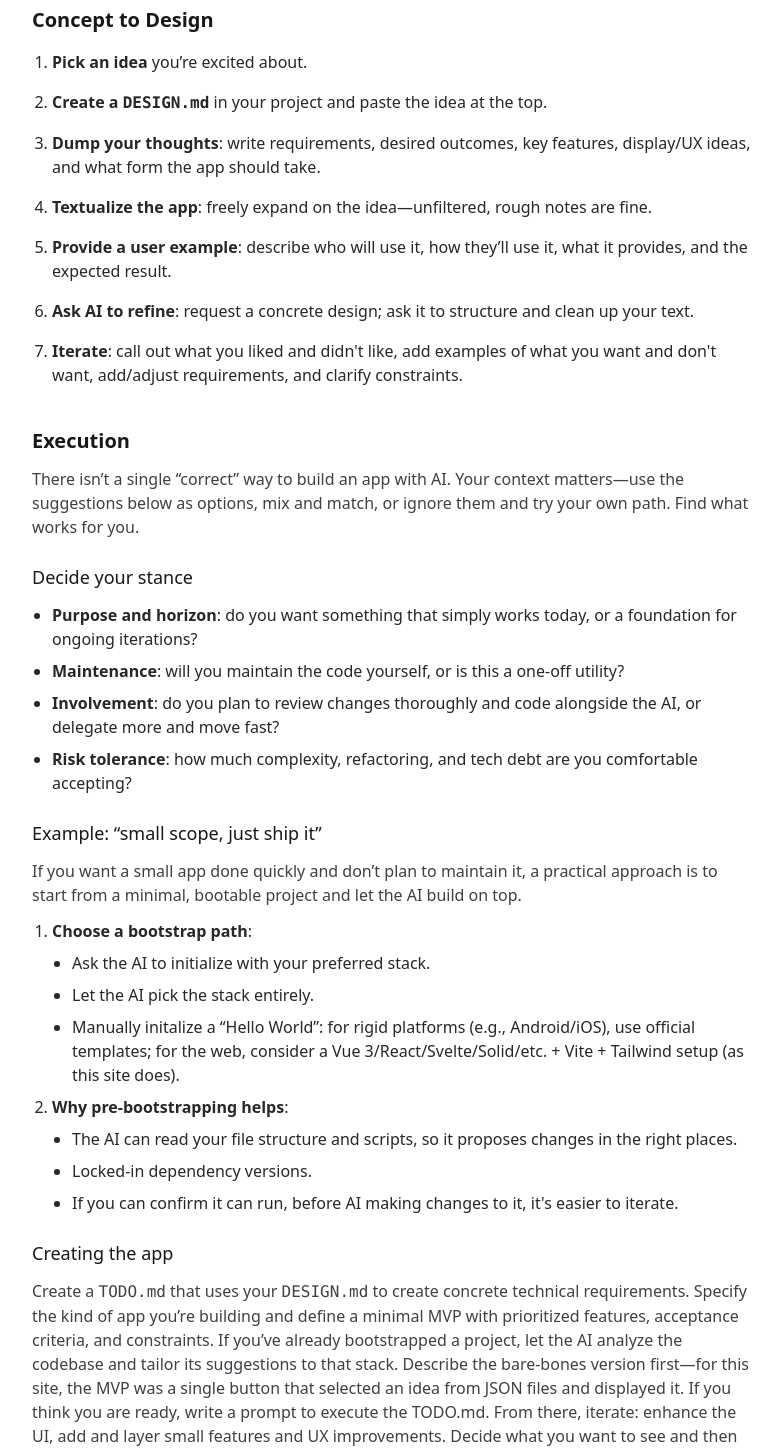
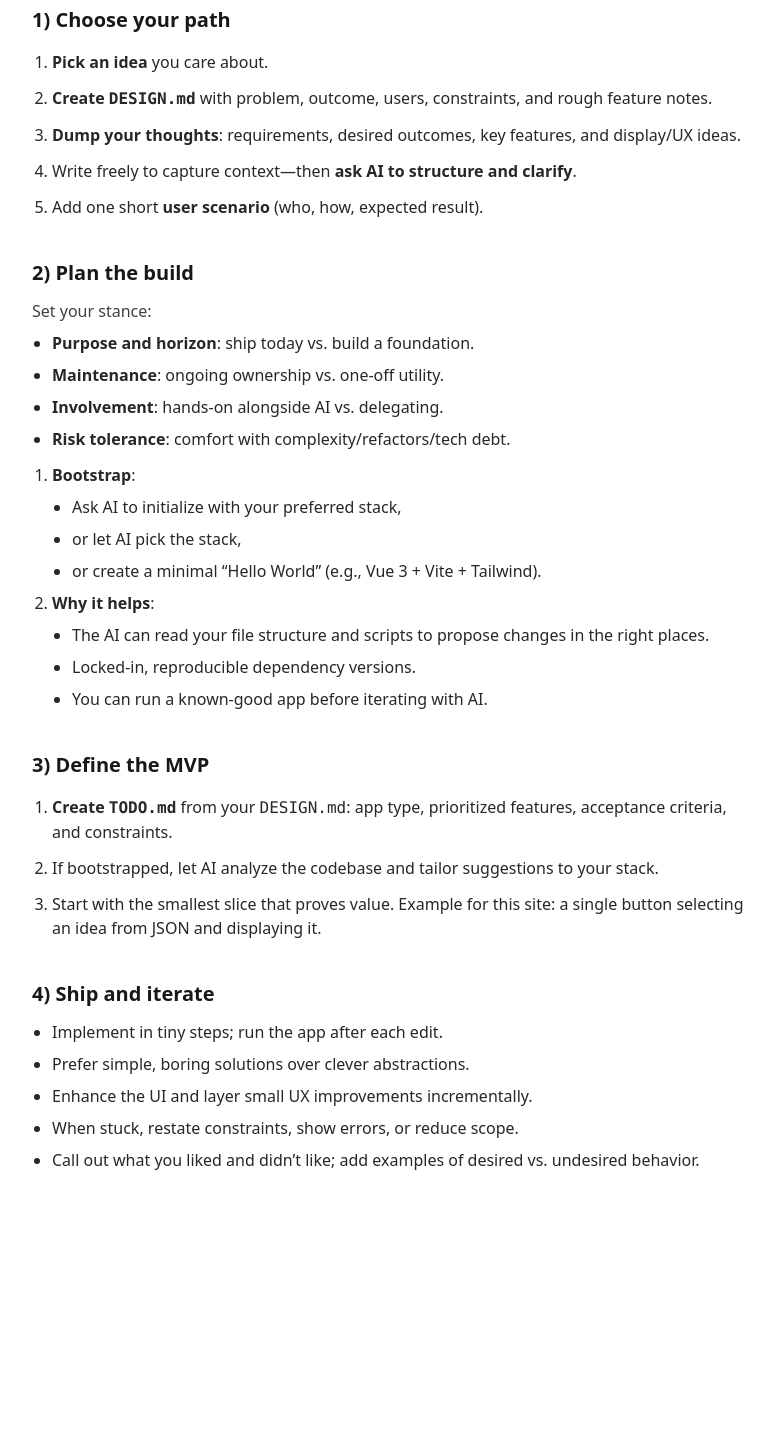
Before and after one commit to shaarselhorst/vibes-only, a Vue app in the folder 10-app/vibes-only/: page /guide in a window 1280 px wide. Shown: the part 180-1632 px from the top of the page, without its empty margins (248-1029 px from the left). After the commit the page ends 1384 px from the top, so only its background shows below. Built offline with nearby package versions, Linux system fonts and the light colour scheme.

Commit message:
Revise Guide.vue to update the app development process, changing section titles and restructuring content for clarity. Introduced new headings for each step, refined instructions for creating DESIGN.md, and emphasized iterative development and MVP definition.

```diff
--- a/10-app/vibes-only/src/pages/Guide.vue
+++ b/10-app/vibes-only/src/pages/Guide.vue
@@ -7,80 +7,66 @@ import TopBar from '@/components/TopBar.vue'
     <div class="border border-zinc-200 dark:border-zinc-800 bg-white dark:bg-zinc-900 rounded-2xl">
       <div class="w-full max-w-3xl mx-auto px-6 py-4 text-center relative">
         <TopBar />
-        <h1 class="text-3xl font-extrabold tracking-tight text-zinc-900 dark:text-white">Get Started</h1>
-        <p class="mt-2 text-zinc-600 dark:text-zinc-300">Follow these steps to turn an idea into a v1.</p>
+        <h1 class="text-3xl font-extrabold tracking-tight text-zinc-900 dark:text-white">Build With AI</h1>
+        <p class="mt-2 text-zinc-600 dark:text-zinc-300">A short, opinionated path from idea → v1, plus tips for smooth iteration.</p>
       </div>
     </div>
 
     <section class="w-full max-w-3xl mx-auto px-6 mt-8 text-left">
-      <h2 class="text-xl font-semibold text-zinc-900 dark:text-zinc-100">Concept to Design</h2>
-      <ol class="mt-4 space-y-4 list-decimal pl-5 text-left">
-        <li class="text-zinc-800 dark:text-zinc-200"><strong>Pick an idea</strong> you’re excited about.</li>
-        <li class="text-zinc-800 dark:text-zinc-200"><strong>Create a <code>DESIGN.md</code></strong> in your project and paste the idea at the top.</li>
-        <li class="text-zinc-800 dark:text-zinc-200"><strong>Dump your thoughts</strong>: write requirements, desired outcomes, key features, display/UX ideas, and what form the app should take.</li>
-        <li class="text-zinc-800 dark:text-zinc-200"><strong>Textualize the app</strong>: freely expand on the idea—unfiltered, rough notes are fine.</li>
-        <li class="text-zinc-800 dark:text-zinc-200"><strong>Provide a user example</strong>: describe who will use it, how they’ll use it, what it provides, and the expected result.</li>
-        <li class="text-zinc-800 dark:text-zinc-200"><strong>Ask AI to refine</strong>: request a concrete design; ask it to structure and clean up your text.</li>
-        <li class="text-zinc-800 dark:text-zinc-200"><strong>Iterate</strong>: call out what you liked and didn't like, add examples of what you want and don't want, add/adjust requirements, and clarify constraints.</li>
+      <h2 class="text-xl font-semibold text-zinc-900 dark:text-zinc-100">1) Choose your path</h2>
+      <ol class="mt-4 space-y-3 list-decimal pl-5 text-left">
+        <li class="text-zinc-800 dark:text-zinc-200"><strong>Pick an idea</strong> you care about.</li>
+        <li class="text-zinc-800 dark:text-zinc-200"><strong>Create <code>DESIGN.md</code></strong> with problem, outcome, users, constraints, and rough feature notes.</li>
+        <li class="text-zinc-800 dark:text-zinc-200"><strong>Dump your thoughts</strong>: requirements, desired outcomes, key features, and display/UX ideas.</li>
+        <li class="text-zinc-800 dark:text-zinc-200">Write freely to capture context—then <strong>ask AI to structure and clarify</strong>.</li>
+        <li class="text-zinc-800 dark:text-zinc-200">Add one short <strong>user scenario</strong> (who, how, expected result).</li>
       </ol>
     </section>
 
     <section class="w-full max-w-3xl mx-auto px-6 mt-10 text-left">
-      <h2 class="text-xl font-semibold text-zinc-900 dark:text-zinc-100">Execution</h2>
-      <p class="mt-3 text-zinc-700 dark:text-zinc-300">
-        There isn’t a single “correct” way to build an app with AI. Your context matters—use the
-        suggestions below as options, mix and match, or ignore them and try your own path. Find what works for you.
-      </p>
-
-      <h3 class="mt-6 text-lg font-medium text-zinc-900 dark:text-zinc-100">Decide your stance</h3>
-      <ul class="mt-3 list-disc pl-5 space-y-2">
-        <li class="text-zinc-800 dark:text-zinc-200"><strong>Purpose and horizon</strong>: do you want something that simply works today, or a foundation for ongoing iterations?</li>
-        <li class="text-zinc-800 dark:text-zinc-200"><strong>Maintenance</strong>: will you maintain the code yourself, or is this a one-off utility?</li>
-        <li class="text-zinc-800 dark:text-zinc-200"><strong>Involvement</strong>: do you plan to review changes thoroughly and code alongside the AI, or delegate more and move fast?</li>
-        <li class="text-zinc-800 dark:text-zinc-200"><strong>Risk tolerance</strong>: how much complexity, refactoring, and tech debt are you comfortable accepting?</li>
+      <h2 class="text-xl font-semibold text-zinc-900 dark:text-zinc-100">2) Plan the build</h2>
+      <p class="mt-3 text-zinc-700 dark:text-zinc-300">Set your stance:</p>
+      <ul class="mt-2 list-disc pl-5 space-y-2">
+        <li class="text-zinc-800 dark:text-zinc-200"><strong>Purpose and horizon</strong>: ship today vs. build a foundation.</li>
+        <li class="text-zinc-800 dark:text-zinc-200"><strong>Maintenance</strong>: ongoing ownership vs. one-off utility.</li>
+        <li class="text-zinc-800 dark:text-zinc-200"><strong>Involvement</strong>: hands-on alongside AI vs. delegating.</li>
+        <li class="text-zinc-800 dark:text-zinc-200"><strong>Risk tolerance</strong>: comfort with complexity/refactors/tech debt.</li>
       </ul>
-
-      <h3 class="mt-6 text-lg font-medium text-zinc-900 dark:text-zinc-100">Example: “small scope, just ship it”</h3>
-      <p class="mt-3 text-zinc-700 dark:text-zinc-300">
-        If you want a small app done quickly and don’t plan to maintain it, a practical approach is to start from a
-        minimal, bootable project and let the AI build on top.
-      </p>
       <ol class="mt-3 list-decimal pl-5 space-y-2">
-        <li class="text-zinc-800 dark:text-zinc-200"><strong>Choose a bootstrap path</strong>:
+        <li class="text-zinc-800 dark:text-zinc-200"><strong>Bootstrap</strong>:
           <ul class="mt-2 list-disc pl-5 space-y-2">
-            <li>Ask the AI to initialize with your preferred stack.</li>
-            <li>Let the AI pick the stack entirely.</li>
-            <li>Manually initalize a “Hello World”: for rigid platforms (e.g., Android/iOS), use official templates;
-              for the web, consider a Vue 3/React/Svelte/Solid/etc. + Vite + Tailwind setup (as this site does).
-            </li>
+            <li>Ask AI to initialize with your preferred stack,</li>
+            <li>or let AI pick the stack,</li>
+            <li>or create a minimal “Hello World” (e.g., Vue 3 + Vite + Tailwind).</li>
           </ul>
         </li>
-        <li class="text-zinc-800 dark:text-zinc-200"><strong>Why pre-bootstrapping helps</strong>:
+        <li class="text-zinc-800 dark:text-zinc-200"><strong>Why it helps</strong>:
           <ul class="mt-2 list-disc pl-5 space-y-2">
-            <li>The AI can read your file structure and scripts, so it proposes changes in the right places.</li>
-            <li>Locked-in dependency versions.</li>
-            <li>If you can confirm it can run, before AI making changes to it, it's easier to iterate.</li>
+            <li>The AI can read your file structure and scripts to propose changes in the right places.</li>
+            <li>Locked-in, reproducible dependency versions.</li>
+            <li>You can run a known-good app before iterating with AI.</li>
           </ul>
         </li>
       </ol>
+    </section>
 
-      <h3 class="mt-6 text-lg font-medium text-zinc-900 dark:text-zinc-100">Creating the app</h3>
-      <p class="mt-3 text-zinc-700 dark:text-zinc-300">
-        Create a <code>TODO.md</code> that uses your <code>DESIGN.md</code> to create concrete technical requirements.
-        Specify the kind of app you’re building and
-        define a minimal MVP with prioritized features, acceptance criteria, and constraints. If you’ve already bootstrapped a project, let the AI analyze the codebase and tailor its
-        suggestions to that stack. Describe the bare-bones version first—for this site, the MVP was a
-        single button that selected an idea from JSON files and displayed it. If you think you are ready, write a prompt to execute the TODO.md.
+    <section class="w-full max-w-3xl mx-auto px-6 mt-10 text-left">
+      <h2 class="text-xl font-semibold text-zinc-900 dark:text-zinc-100">3) Define the MVP</h2>
+      <ol class="mt-4 space-y-3 list-decimal pl-5 text-left">
+        <li class="text-zinc-800 dark:text-zinc-200"><strong>Create <code>TODO.md</code></strong> from your <code>DESIGN.md</code>: app type, prioritized features, acceptance criteria, and constraints.</li>
+        <li class="text-zinc-800 dark:text-zinc-200">If bootstrapped, let AI analyze the codebase and tailor suggestions to your stack.</li>
+        <li class="text-zinc-800 dark:text-zinc-200">Start with the smallest slice that proves value. Example for this site: a single button selecting an idea from JSON and displaying it.</li>
+      </ol>
+    </section>
 
-        From there, iterate: enhance the UI, add
-        and layer small features and UX improvements. Decide what you want to see and then grow it incrementally.
-      </p>
-
-      <h3 class="mt-6 text-lg font-medium text-zinc-900 dark:text-zinc-100">Expanding</h3>
+    <section class="w-full max-w-3xl mx-auto px-6 mt-10 text-left">
+      <h2 class="text-xl font-semibold text-zinc-900 dark:text-zinc-100">4) Ship and iterate</h2>
       <ul class="mt-3 list-disc pl-5 space-y-2">
-        <li class="text-zinc-800 dark:text-zinc-200">Ask the AI to implement features incrementally; run the app after each edit.</li>
+        <li class="text-zinc-800 dark:text-zinc-200">Implement in tiny steps; run the app after each edit.</li>
         <li class="text-zinc-800 dark:text-zinc-200">Prefer simple, boring solutions over clever abstractions.</li>
-        <li class="text-zinc-800 dark:text-zinc-200">If the AI gets stuck, restate constraints, show errors, or simplify the task.</li>
+        <li class="text-zinc-800 dark:text-zinc-200">Enhance the UI and layer small UX improvements incrementally.</li>
+        <li class="text-zinc-800 dark:text-zinc-200">When stuck, restate constraints, show errors, or reduce scope.</li>
+        <li class="text-zinc-800 dark:text-zinc-200">Call out what you liked and didn’t like; add examples of desired vs. undesired behavior.</li>
       </ul>
     </section>
 
```
